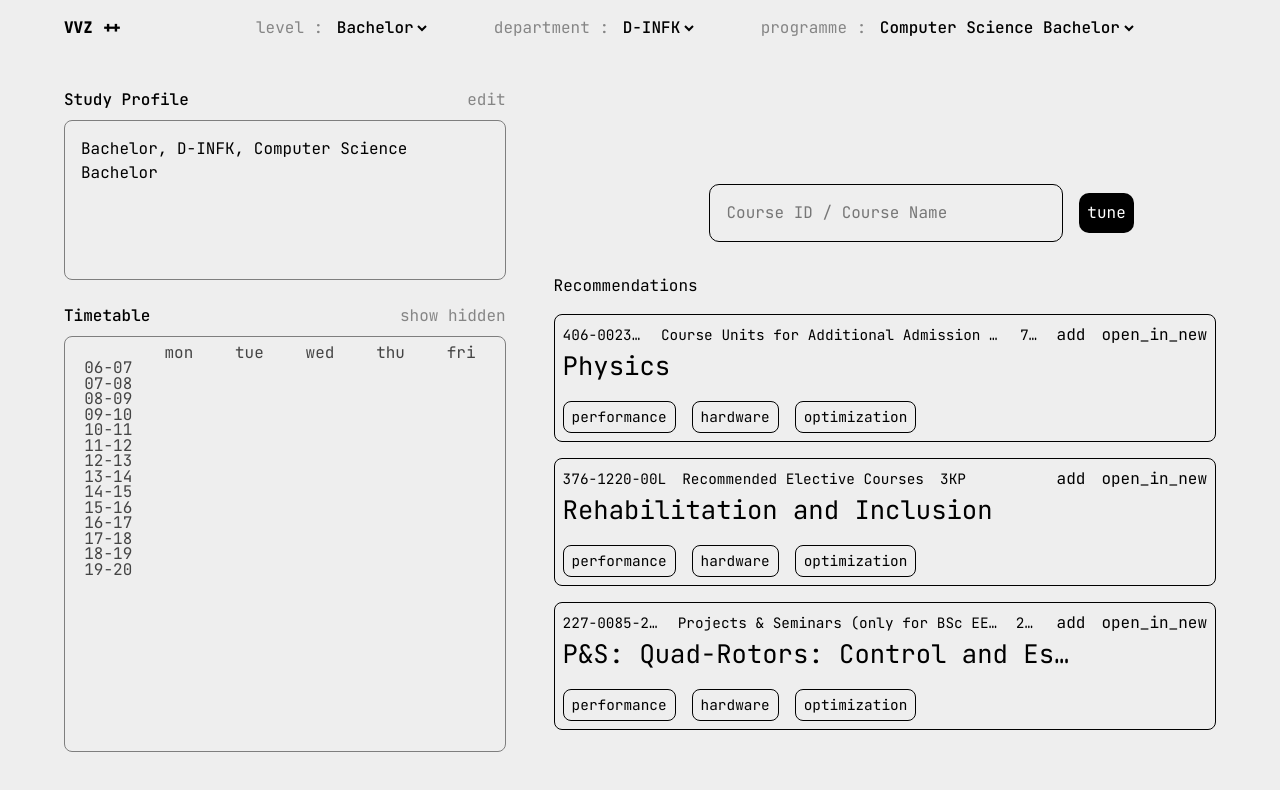
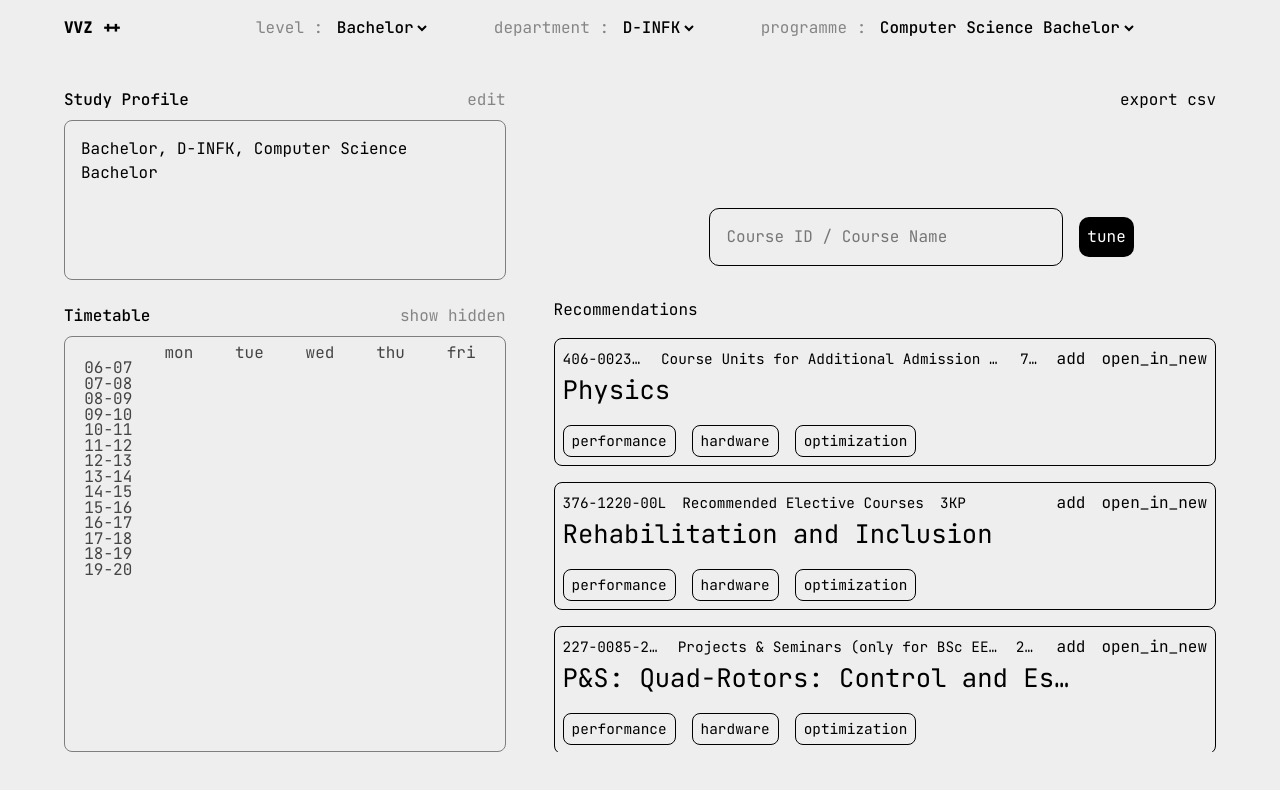
Before and after one commit to srpnt3/slopvauzet, a React (Vite) app in the folder frontend/: page / in a window 1280 px wide. Shown: the top 790 px of the page. Built offline with nearby package versions, Linux system fonts and the light colour scheme.

Commit message:
export csv

```diff
--- a/frontend/src/App.tsx
+++ b/frontend/src/App.tsx
@@ -26,6 +26,25 @@ function App() {
 		setCoursesChanged(0);
 	}, [coursesChanged]);
 
+	const exportCsv = async (courses: Course[]) => {
+		let csv = await fetch("/api/convertcsv", {
+			method: "POST",
+			body: JSON.stringify(courses),
+		}).then(res => res.text());
+
+		csv = csv.replaceAll("\\n", "\n");
+		csv = csv.replaceAll('\\"', '\"');
+		csv = csv.substring(1, csv.length - 2);
+
+		const file = new Blob([csv], {type: "text/csv"});
+		const a = document.createElement('a');
+		a.style.display = "none";
+		a.href = URL.createObjectURL(file);
+		a.download = `timetable.csv`;
+		document.body.appendChild(a);
+		a.click();
+	}
+
 	return (
 		<div className={cn("flex flex-col app px-16 gap-8 pb-12")}>
 			<Navbar level={level} setLevel={setLevel} department={department} setDepartment={setDepartment} programme={programme} setProgramme={setProgramme}></Navbar>
@@ -39,6 +58,7 @@ function App() {
 					</Section>
 				</div>
 				<div className="w-[60%] overflow-hidden">
+					<button className="ml-auto" onClick={() => exportCsv(courses)}>export csv</button>
 					<Search setCoursePopup={setCoursePopup} setCoursesChanged={setCoursesChanged} setHoveredCourse={setHoveredCourse}></Search>
 				</div>
 			</main>
```
Also changed, not shown: 2 other files (tests, documents, lock files or other folders).
